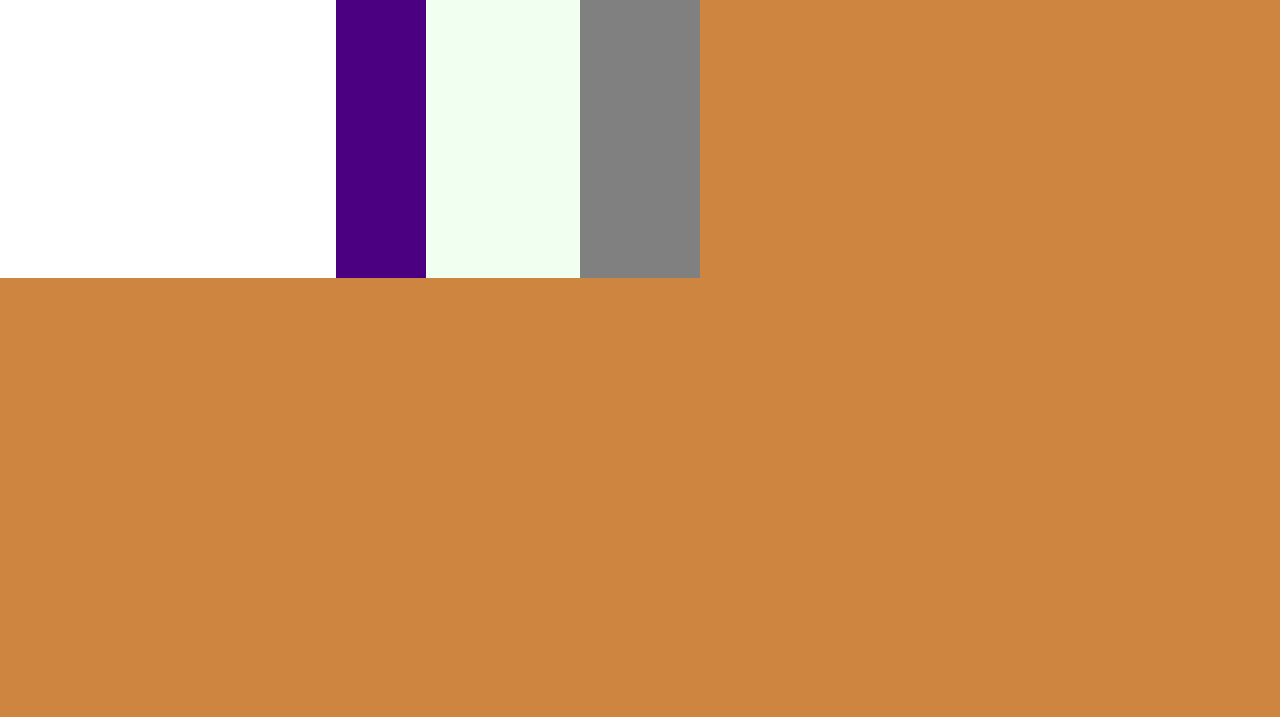
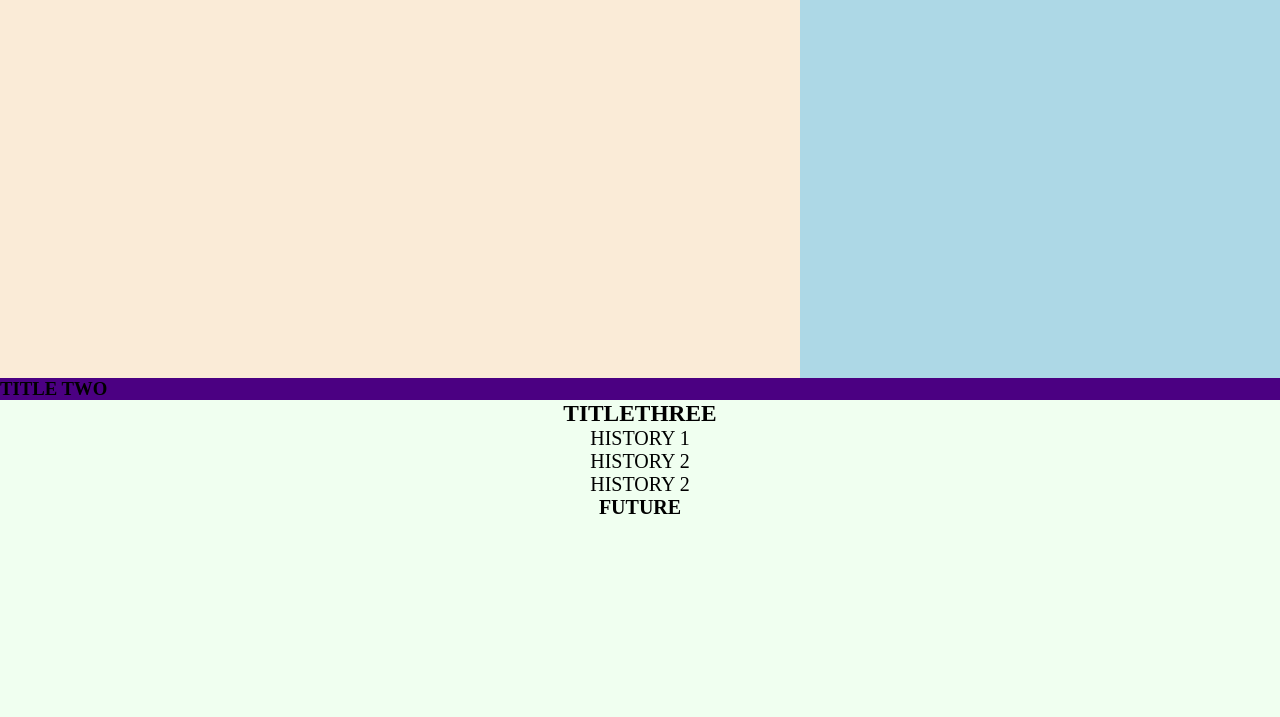
Before and after one commit to gdreamer1/gdreamer1.github.io, a plain HTML site: page index.html in a window 1280 px wide. Shown: the part 122-839 px from the top of the page. Before the commit the page ends 800 px from the top, so only its background shows below. Drawn offline with Linux system fonts and the light colour scheme.

Commit message:
GOt Rid of Flex

```diff
--- a/styles.css
+++ b/styles.css
@@ -1,5 +1,6 @@
 *{
     margin: 0px;
+    padding: 0pt;
 }
 body {
     background-color: peru;
@@ -7,19 +8,28 @@ body {
 }
 
     .card-container{
-       width: 700px;
-       display:flex;
-       text-align: center;
-       font-size: 20px;
-       background-color: lightblue;
+        /* display:flex; */
+        background-color: lightblue;
+        justify-content: space-around;
+        align-items: center;
+        height: 800;
+    }
+
+    .card{
+        min-width: 200px;
+        min-height: 500px;
+        text-align: center;
+        font-size: 20px;
 
     }
 
 
     .begin {
-        background-color: white;
-        width: 500px;
-        height: 400px;
+        background-color: antiquewhite;
+        /* justify-content: center;
+        align-items: flex-start; */
+        width: 800px;
+
     }
 
     #table {
```
